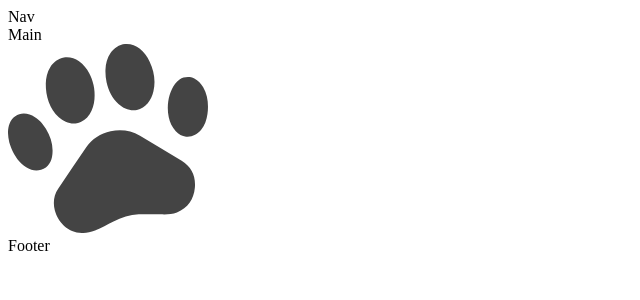
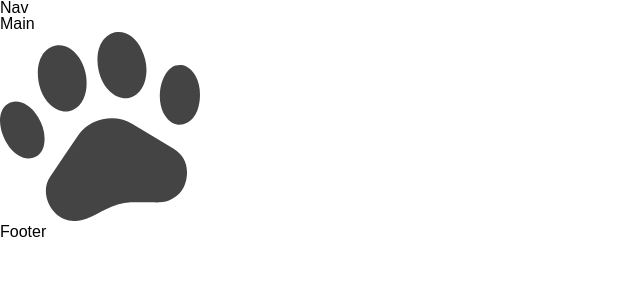
Before and after one commit to kseul/with_dog, a React (Create React App) app: page / in a window 1280 px wide. Shown: the top 300 px of the page, without its empty margins (0-640 px from the left). Built offline with nearby package versions, Linux system fonts and the light colour scheme.

Commit message:
MODIFY : ThemeProvider 설정 및 경로 수정
- index.tsx -> ThemeProvider 설정 및 GlobalStyle 적용
- Main.tsx -> 절대경로 수정
- Theme 설정 추가

```diff
--- a/src/index.tsx
+++ b/src/index.tsx
@@ -1,12 +1,17 @@
 import React from 'react';
 import ReactDOM from 'react-dom/client';
 import Router from 'Router';
-
+import { ThemeProvider } from 'styled-components';
+import GlobalStyle from 'styles/GlobalStyles';
+import theme from 'styles/Theme';
 const root = ReactDOM.createRoot(
   document.getElementById('root') as HTMLElement
 );
 root.render(
-  <React.StrictMode>
-    <Router />
-  </React.StrictMode>
+  <>
+    <GlobalStyle />
+    <ThemeProvider theme={theme}>
+      <Router />
+    </ThemeProvider>
+  </>
 );
--- a/src/pages/Main/Main.tsx
+++ b/src/pages/Main/Main.tsx
@@ -1,5 +1,5 @@
 import React from 'react';
-import Dog from '../../assets/svg/Btn_DogPaw_Gray.svg';
+import Dog from 'assets/svg/Btn_DogPaw_Gray.svg';
 import styled from 'styled-components';
 
 const Main = () => {
--- a/src/styles/Theme.tsx
+++ b/src/styles/Theme.tsx
@@ -2,6 +2,7 @@ const colors = {
   white: '#FFFFFF',
   kakaoYellow: '#F7E318',
   kakaoBrown: '#341F20',
+  lineLightGray: '#E3E3E3',
   lightGray: '#AEB5BC',
   gray: '#676D74',
   boldGray: '#353A3F',
@@ -11,6 +12,8 @@ const colors = {
   underlineBlue: '#88BEF0',
   selectBlue: '#4a97e6',
   noneGray: '#cfd4d9',
+  mint: '#7CCCC7',
+  purple: '#CFB6D7',
 };
 
 const flex = {
```
